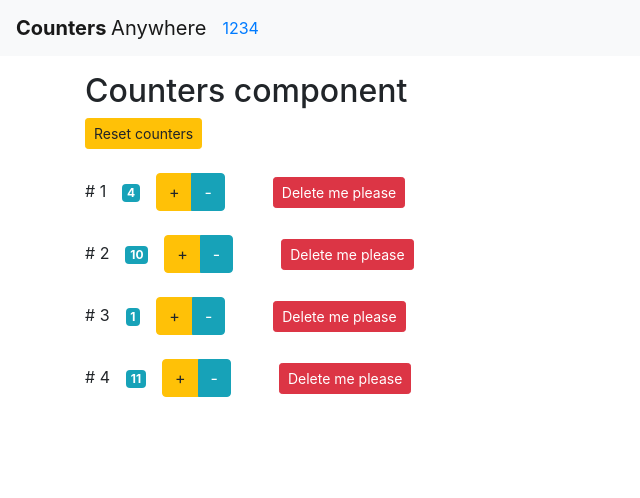
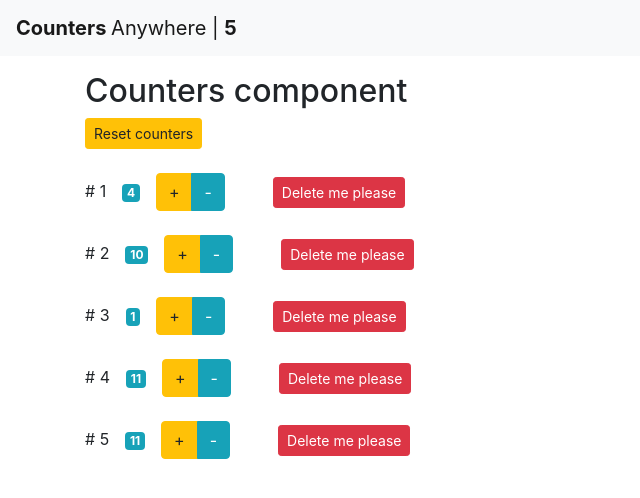
Before and after one commit to andriusdulevicius/reactIntro, a React (Create React App) app: page / in a window 1280 px wide. Shown: the top 498 px of the page, without its empty margins (0-640 px from the left). Built offline with nearby package versions, Linux system fonts and the light colour scheme.

Commit message:
counters count passed to navbar works

```diff
--- a/src/App.js
+++ b/src/App.js
@@ -9,6 +9,7 @@ class App extends Component {
       { id: 2, value: 10 },
       { id: 3, value: 1 },
       { id: 4, value: 11 },
+      { id: 5, value: 11 },
     ],
   };
 
--- a/src/components/navbar.jsx
+++ b/src/components/navbar.jsx
@@ -5,13 +5,13 @@ class NavBar extends Component {
     return (
       <nav className='navbar navbar-expand-lg navbar-light bg-light'>
         <span className='navbar-brand mb-0'>
-          <strong>Counters </strong> Anywhere
+          <strong>Counters </strong> Anywhere | <strong>{this.props.counters.length}</strong>
         </span>
-        {this.props.counters.map((c) => (
+        {/* {this.props.counters.map((c) => (
           <a href='/' key={c.id}>
             {c.id}
           </a>
-        ))}
+        ))} */}
       </nav>
     );
   }
```
